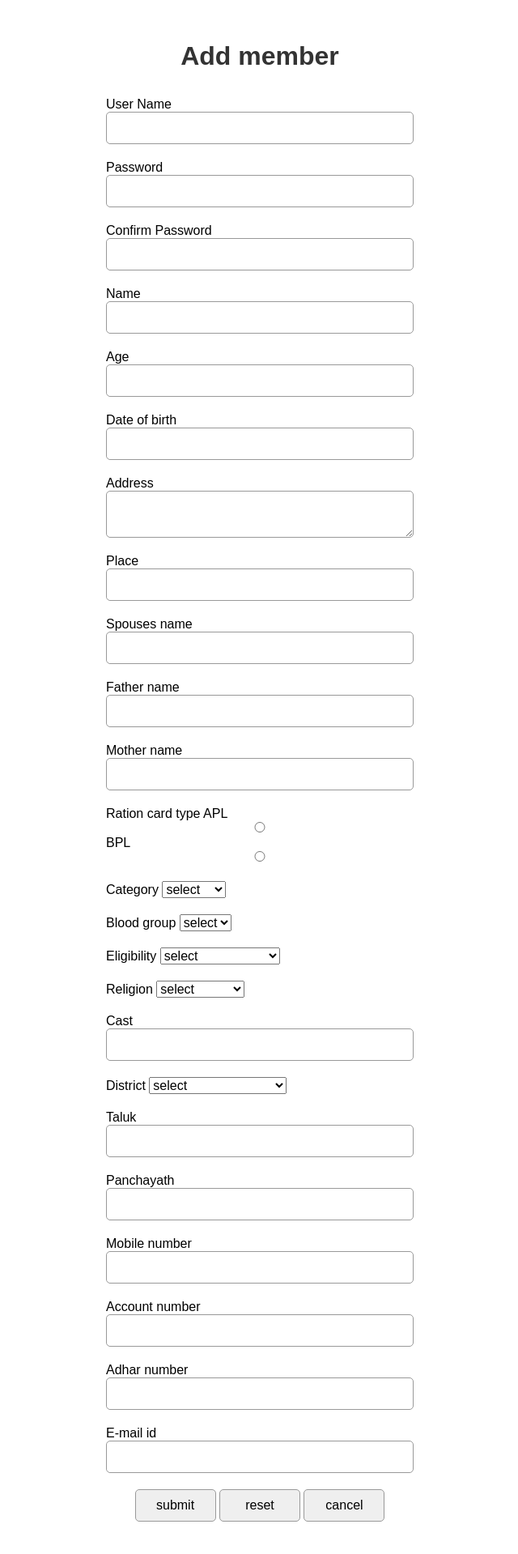
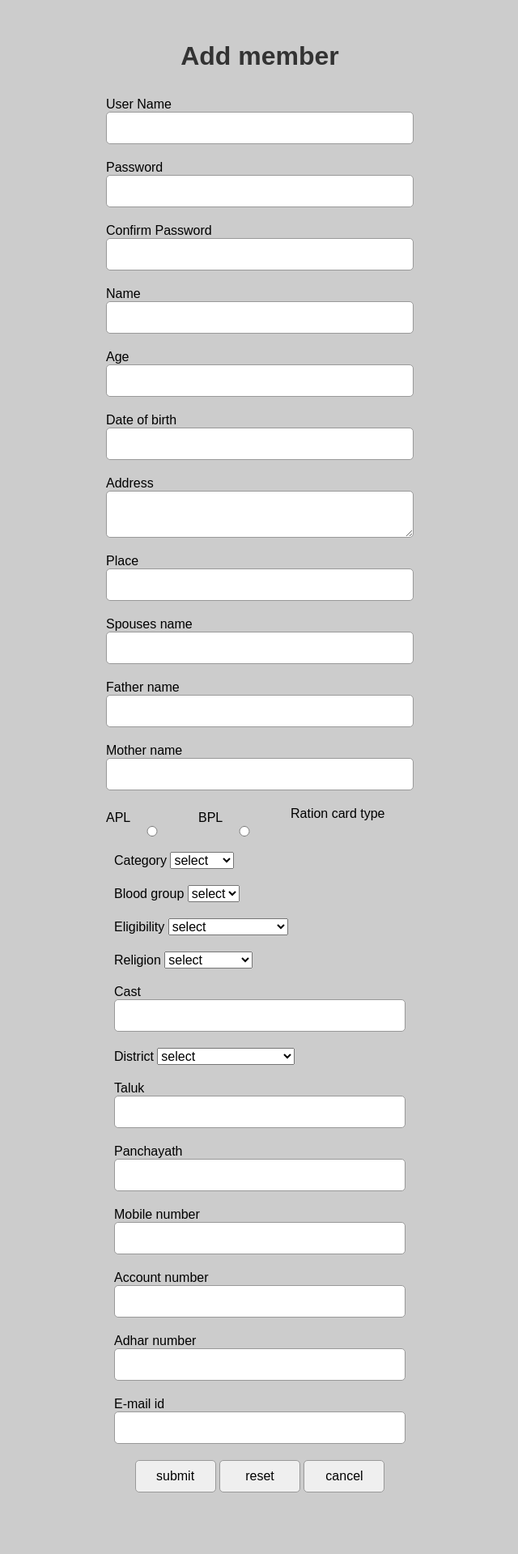
Before and after one commit to aflahvp/kudumbashree, a PHP site: the page made by application/views/admin/add_member.php in a window 1280 px wide. Shown: the whole page at 81% size, without its empty margins (319-959 px from the left). After the commit the page ends 1843 px from the top, so only its background shows below. Run offline with PHP 8.4, Linux system fonts and the light colour scheme; the template is opened without the code that fills it, so the values that code supplies are empty.

Commit message:
modified add member

```diff
--- a/application/views/admin/add_member.php
+++ b/application/views/admin/add_member.php
@@ -7,75 +7,78 @@
 	<link rel="stylesheet" href="../../css/normalize.css">
 	<link rel="stylesheet" href="../../css/addmemberstyle.css">
 </head>
-<body>
+<body  bgcolor="#cccccc">
 <div class="member-box">
 	<h1>Add member</h1>
 	<?php echo form_open(base_url('Member_Controller/add_member'), ['id' => 'addmember', 'name' => 'addmember']);
 	echo validation_errors();
 ?>
-	<div class="group">
+	<div class="group width-100">
 	<label for="username">User Name</label>
 	<input type="text" name="username" id="username" value="<?php echo set_value('username') ?>">
 	</div>
 
-	<div class="group">
+	<div class="group width-100">
 	<label for="password">Password</label>
 	<input type="password" name="password" id="password" value="<?php echo set_value('password') ?>">
 	</div>
 
-	<div class="group">
+	<div class="group width-100">
 	<label for="confirmpassword">Confirm Password</label>
 	<input type="password" name="confirmpassword" id="confirmpassword" value="<?php echo set_value('confirmpassword') ?>">
 	</div>
 
-	<div class="group">
+	<div class="group width-100">
 	<label for="name">Name</label>
 	<input type="text" name="name" id="name" value="<?php echo set_value('name') ?>">
 	</div>
 
-	<div class="group">
+	<div class="group width-100">
 	<label for="age">Age</label>
 	<input type="text" name="age" id="age" value="<?php echo set_value('age') ?>">
 	</div>
 
-	<div class="group">
+	<div class="group width-100">
 	<label for="dob">Date of birth</label>
 	<input type="text" name="dob" id="dob" value="<?php echo set_value('dob') ?>">
 	</div>
 
-	<div class="group">
+	<div class="group width-100">
 	<label for="address">Address</label>
 	<textarea name="address" id="address" value=""><?php echo set_value('address') ?></textarea>
   	</div>
 
-  	<div class="group">
+  	<div class="group width-100">
   	<label for="place">Place</label>
 	<input type="text" name="place" id="place" value="<?php echo set_value('place') ?>">
   	</div>
 
-  	<div class="group">
+  	<div class="group width-100">
 	  	<label for="spousesname">Spouses name</label>
 		<input type="text" name="spousesname" id="spousesname" value="<?php echo set_value('spousesname') ?>">
   	</div>
 
-  	<div class="group">
+  	<div class="group width-100">
   	<label for="fathername">Father name</label>
 	<input type="text" name="fathername" id="fathername" value="<?php echo set_value('fathername') ?>">
   	</div>
 
-  	<div class="group">
+  	<div class="group width-100">
   	<label for="mothername">Mother name</label>
 	<input type="text" name="mothername" id="mothername" value="<?php echo set_value('mothername') ?>">
   	</div>
 
-  	<div class="group">
+  	<div class="group width-100">
 	  	<span>Ration card type</span>
-	  	APL
-			<input type="radio" value="apl" name="ration" id="ration" <?php echo set_radio('ration', 'apl',true) ?>/>
-		BPL
-			<input type="radio" value="bpl" name="ration" id="ration" <?php echo set_radio('ration', 'apl') ?> >
+	  	<div class="radio">
+	  	<label for="apl">APL</label>
+			<input type="radio"  name="ration" id="apl" value="<?php echo set_radio('ration', 'apl' ); ?> " >
+		</div>
+		<div class="radio">
+		<label for="apl">BPL</label>
+			<input type="radio"  name="ration" id="bpl" value="<?php echo set_radio('ration', 'bpl') ?> " >
   	</div>
-  	<div class="group">
+  	<div class="group width-100">
   	<label for="category">Category</label>
   	<select name="category" id="category">
   		<option value="" selected="" disabled="">select</option>
@@ -86,7 +89,7 @@
   	</select>
   	</div>
 
-	<div class="group">
+	<div class="group width-100">
 	<label for="bloodgroup">Blood group</label>
 	<select name="bloodgroup" id="bloodgroup">
   		<option value="" selected="" disabled="">select</option>
@@ -101,7 +104,7 @@
   	</select>
 	</div>
 
-	<div class="group">
+	<div class="group width-100">
 	<label for="eligibility">Eligibility</label>
 	<select name="eligibility" id="eligibility">
   		<option value="" selected="" disabled="">select</option>
@@ -113,7 +116,7 @@
   	</select>
 	</div>
 
-	<div class="group">
+	<div class="group width-100">
 	<label for="religion">Religion</label>
 	<select name="religion" id="religion">
 		<option value="" selected="" disabled="">select</option>
@@ -124,11 +127,11 @@
   	</select>
 	</div>
 
-	<div class="group">
+	<div class="group width-100">
 	<label for="cast">Cast</label>
 	<input type="cast" name="cast" id="cast" value="<?php echo set_value('cast') ?>">
 	</div>
-	<div class="group">
+	<div class="group width-100">
 	<label for="district">District</label>
 	<select name="district" id="district">
   		<option value="" selected="" disabled="">select</option>
@@ -149,42 +152,45 @@
   	</select>
 	</div>
 
-	<div class="group">
+	<div class="group width-100">
 	<label for="taluk">Taluk</label>
 	<input type="text" name="taluk" id="taluk" value="<?php echo set_value('taluk') ?>">
 	</div>
 
-	<div class="group">
+	<div class="group width-100">
 	<label for="panchayath">Panchayath</label>
 	<input type="text" name="panchayath" id="panchayath" value="<?php echo set_value('panchayath') ?>">
 	</div>
 
-	<div class="group">
+	<div class="group width-100">
 	<label for="mobileno">Mobile number</label>
 	<input type="text" name="mobileno" id="mobileno" value="<?php echo set_value('mobileno') ?>">
 	</div>
 
-	<div class="group">
+	<div class="group width-100">
 	<label for="accountno">Account number</label>
 	<input type="text" name="accountno" id="accountno" value="<?php echo set_value('accountno') ?>">
 	</div>
 
 
-	<div class="group">
+	<div class="group width-100">
 	<label for="adharno">Adhar number</label>
 	<input type="text" name="adharno" id="adharno" value="<?php echo set_value('adharno') ?>">
 	</div>
 
-	<div class="group">
+	<div class="group width-100">
 	<label for="email">E-mail id</label>
 	<input type="text" name="email" id="email" value="<?php echo set_value('email') ?>">
 	</div>
 
-	<div class="group txt-center">
+	<div class="group width-100 txt-center">
 		<input type="submit" name="submit" value="submit" id="submit" class="btn-submit">
 		<input type="reset" name="rest" value="reset" id="reset" class="btn-submit">
 		<input type="button" name="cancel" value="cancel" id="cancel" class="btn-submit">
 	</div>
+	<?php if (isset($message)): ?>
+		<?php echo $message ?>
+<?php endif ?>
 </form>
 </body>
 </html>
--- a/public/css/addmemberstyle.css
+++ b/public/css/addmemberstyle.css
@@ -48,3 +48,8 @@
 .txt-center {
 	text-align: center;
 }
+.group .radio {
+	width:30%;
+	float:left;
+	margin:5px 0;
+}
```
